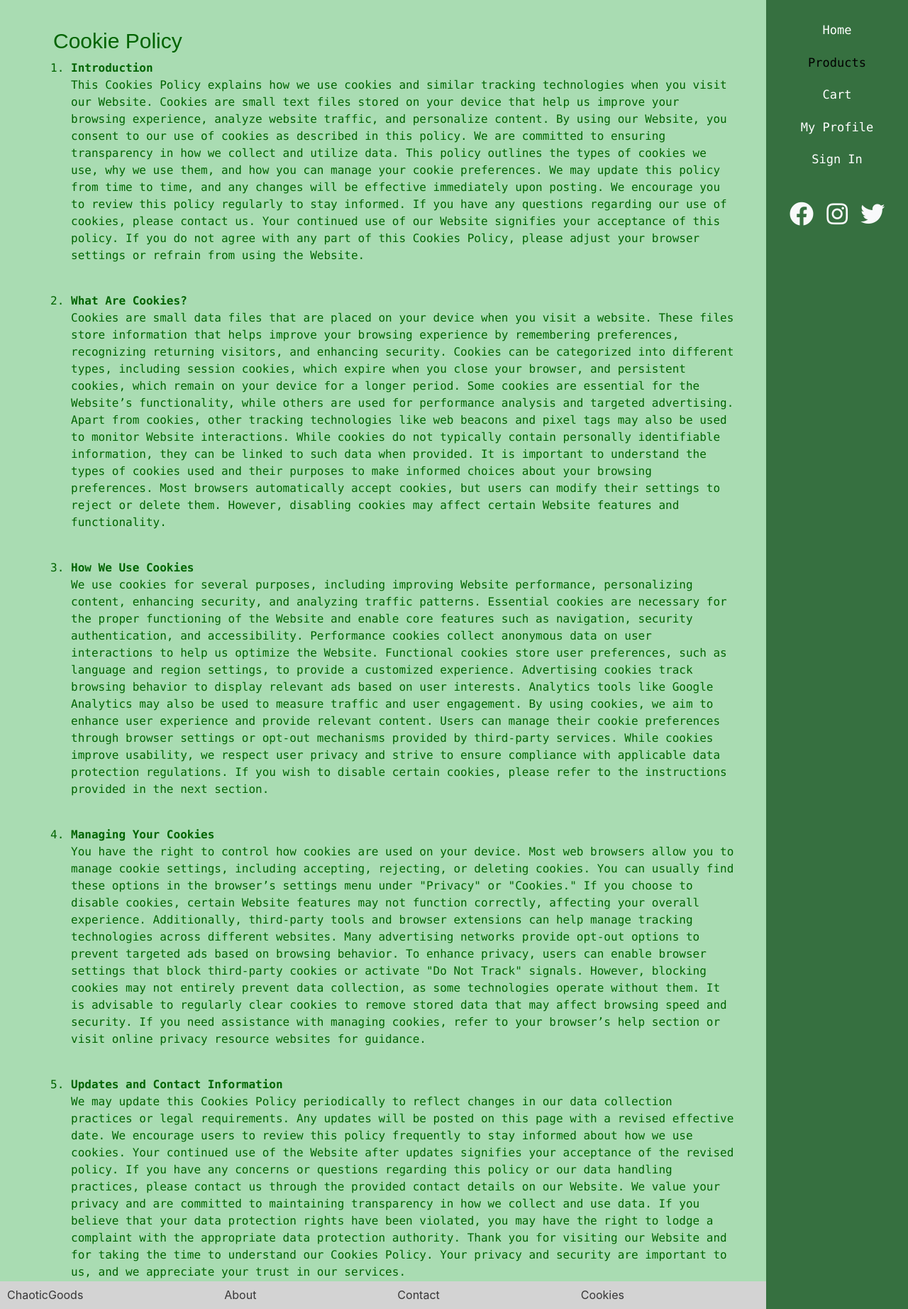
After one commit to Alex-Senst/ChaoticGoods, a PHP site: page /cookies.php in a window 1280 px wide. The commit adds this page. Shown: the whole page at 71% size. Run offline with PHP 8.4, Linux system fonts and the light colour scheme.

Commit message:
Add cookies

```diff
--- a/contact.php
+++ b/contact.php
@@ -50,6 +50,12 @@
                 <button type="submit" class="btn btn-primary btn-block">Submit</button>
             </form>
         </div>
+        <footer>
+            <p>ChaoticGoods</p>
+            <p><a href="about.php">About</a></p>
+            <p><a href="contact.php">Contact</a></p>
+            <p><a href="cookies.php">Cookies</a></p>
+        </footer>
         <script src="https://code.jquery.com/jquery-3.5.1.slim.min.js"></script>
         <script src="https://maxcdn.bootstrapcdn.com/bootstrap/4.5.2/js/bootstrap.bundle.min.js"></script>
     </body>
--- /dev/null
+++ b/cookies.php
@@ -0,0 +1,98 @@
+<!DOCTYPE html>
+<html lang="en">
+<head>
+    <meta charset="UTF-8">
+    <meta name="viewport" content="width=device-width, initial-scale=1">
+    <title>Products</title>
+    <link rel="stylesheet" href="https://maxcdn.bootstrapcdn.com/bootstrap/4.5.2/css/bootstrap.min.css">
+    <link rel="stylesheet" href="https://cdnjs.cloudflare.com/ajax/libs/font-awesome/5.15.4/css/all.min.css">
+    <link rel="stylesheet" href="styles.css">
+    <style>
+        body {
+            display: flex;
+            min-height: 100vh;
+        }
+        .container {
+            margin-right: 220px;
+            padding: 20px;
+            flex-grow: 1;
+        }
+    </style>
+</head>
+    <!-- Navigation Menu -->
+    <body>
+        <div class="sidebar">
+            <ul>
+                <li><a href="index.php">Home</a></li>
+                <li><a href="products.php" class="active">Products</a></li>
+                <li><a href="cart.php">Cart</a></li>
+                <li><a href="user.php">My Profile</a></li>
+                <li><a href="login.php">Sign In</a></li>
+            </ul>
+            <div class="social-icons">
+                <a href="https://facebook.com" target="_blank" class="text-light mr-2"><i class="fab fa-facebook fa-2x"></i></a>
+                <a href="https://instagram.com" target="_blank" class="text-light mr-2"><i class="fab fa-instagram fa-2x"></i></a>
+                <a href="https://twitter.com" target="_blank" class="text-light"><i class="fab fa-twitter fa-2x"></i></a>
+            </div>
+        </div>
+
+        <div class="container">
+            <div class="text">
+                <h2>Cookie Policy</h2>
+                <ol>
+                    <li>
+                        <b>Introduction</b>
+                    </li>
+                    <p>This Cookies Policy explains how we use cookies and similar tracking technologies when you visit our Website. Cookies are small text files stored on your device that help us improve your browsing
+                        experience, analyze website traffic, and personalize content. By using our Website, you consent to our use of cookies as described in this policy. We are committed to ensuring transparency in how
+                        we collect and utilize data. This policy outlines the types of cookies we use, why we use them, and how you can manage your cookie preferences. We may update this policy from time to time, and any
+                        changes will be effective immediately upon posting. We encourage you to review this policy regularly to stay informed. If you have any questions regarding our use of cookies, please contact us. Your
+                        continued use of our Website signifies your acceptance of this policy. If you do not agree with any part of this Cookies Policy, please adjust your browser settings or refrain from using the Website.
+                        </p><br>
+                    <li>
+                        <b>What Are Cookies?</b>
+                    </li>
+                    <p>Cookies are small data files that are placed on your device when you visit a website. These files store information that helps improve your browsing experience by remembering preferences, recognizing returning
+                        visitors, and enhancing security. Cookies can be categorized into different types, including session cookies, which expire when you close your browser, and persistent cookies, which remain on your device for a
+                        longer period. Some cookies are essential for the Website’s functionality, while others are used for performance analysis and targeted advertising. Apart from cookies, other tracking technologies like web beacons
+                        and pixel tags may also be used to monitor Website interactions. While cookies do not typically contain personally identifiable information, they can be linked to such data when provided. It is important to understand
+                        the types of cookies used and their purposes to make informed choices about your browsing preferences. Most browsers automatically accept cookies, but users can modify their settings to reject or delete them. However,
+                        disabling cookies may affect certain Website features and functionality.</p><br>
+                    <li>
+                        <b>How We Use Cookies</b>
+                    </li>
+                    <p>We use cookies for several purposes, including improving Website performance, personalizing content, enhancing security, and analyzing traffic patterns. Essential cookies are necessary for the proper functioning of the Website
+                        and enable core features such as navigation, security authentication, and accessibility. Performance cookies collect anonymous data on user interactions to help us optimize the Website. Functional cookies store user preferences,
+                        such as language and region settings, to provide a customized experience. Advertising cookies track browsing behavior to display relevant ads based on user interests. Analytics tools like Google Analytics may also be used to measure
+                        traffic and user engagement. By using cookies, we aim to enhance user experience and provide relevant content. Users can manage their cookie preferences through browser settings or opt-out mechanisms provided by third-party services.
+                        While cookies improve usability, we respect user privacy and strive to ensure compliance with applicable data protection regulations. If you wish to disable certain cookies, please refer to the instructions provided in the next section.
+                        </p><br>
+                    <li>
+                        <b>Managing Your Cookies</b>
+                    </li>
+                    <p>You have the right to control how cookies are used on your device. Most web browsers allow you to manage cookie settings, including accepting, rejecting, or deleting cookies. You can usually find these options in the browser’s settings menu
+                        under "Privacy" or "Cookies." If you choose to disable cookies, certain Website features may not function correctly, affecting your overall experience. Additionally, third-party tools and browser extensions can help manage tracking technologies
+                        across different websites. Many advertising networks provide opt-out options to prevent targeted ads based on browsing behavior. To enhance privacy, users can enable browser settings that block third-party cookies or activate "Do Not Track" signals.
+                        However, blocking cookies may not entirely prevent data collection, as some technologies operate without them. It is advisable to regularly clear cookies to remove stored data that may affect browsing speed and security. If you need assistance with
+                        managing cookies, refer to your browser’s help section or visit online privacy resource websites for guidance. </p><br>
+                    <li>
+                        <b>Updates and Contact Information</b>
+                    </li>
+                    <p>We may update this Cookies Policy periodically to reflect changes in our data collection practices or legal requirements. Any updates will be posted on this page with a revised effective date. We encourage users to review this policy frequently to stay
+                        informed about how we use cookies. Your continued use of the Website after updates signifies your acceptance of the revised policy. If you have any concerns or questions regarding this policy or our data handling practices, please contact us through
+                        the provided contact details on our Website. We value your privacy and are committed to maintaining transparency in how we collect and use data. If you believe that your data protection rights have been violated, you may have the right to lodge a complaint
+                        with the appropriate data protection authority. Thank you for visiting our Website and for taking the time to understand our Cookies Policy. Your privacy and security are important to us, and we appreciate your trust in our services.
+                        </p><br>
+                </ol>
+            </div>
+        </div>
+        <footer>
+            <p>ChaoticGoods</p>
+            <p><a href="about.php">About</a></p>
+            <p><a href="contact.php">Contact</a></p>
+            <p><a href="cookies.php">Cookies</a></p>
+        </footer>
+        <script src="https://code.jquery.com/jquery-3.5.1.slim.min.js"></script>
+        <script src="https://maxcdn.bootstrapcdn.com/bootstrap/4.5.2/js/bootstrap.bundle.min.js"></script>
+    </body>
+</html>
--- a/styles.css
+++ b/styles.css
@@ -131,7 +131,7 @@ th:nth-child(5), td:nth-child(5) { width: 40%; text-align: center; } /* Action *
 
 footer {
     background: lightgrey;
-    color: white;
+    color: rgb(54, 54, 54);
     padding: 10px;
     text-align: left;
     width: calc(100% - 200px);
@@ -150,3 +150,13 @@ footer p{
     padding: 0;
     line-height: 1.2;
 }
+
+footer a {
+    text-decoration: none;
+    color: rgb(54, 54, 54);
+}
+
+footer a:hover {
+    text-decoration: underline;
+    color: darkgrey;
+}
```
Also changed, not shown: about.php (+6 -1 lines), checkout.php (+6 -1 lines).
